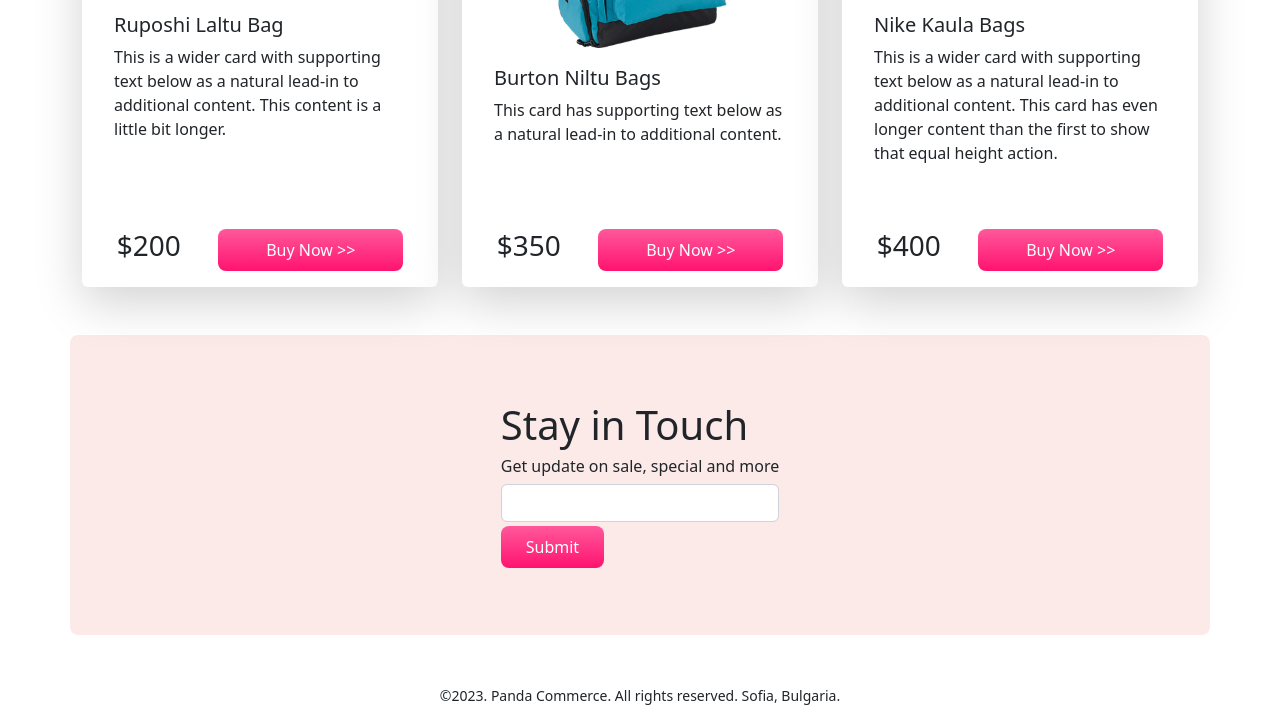
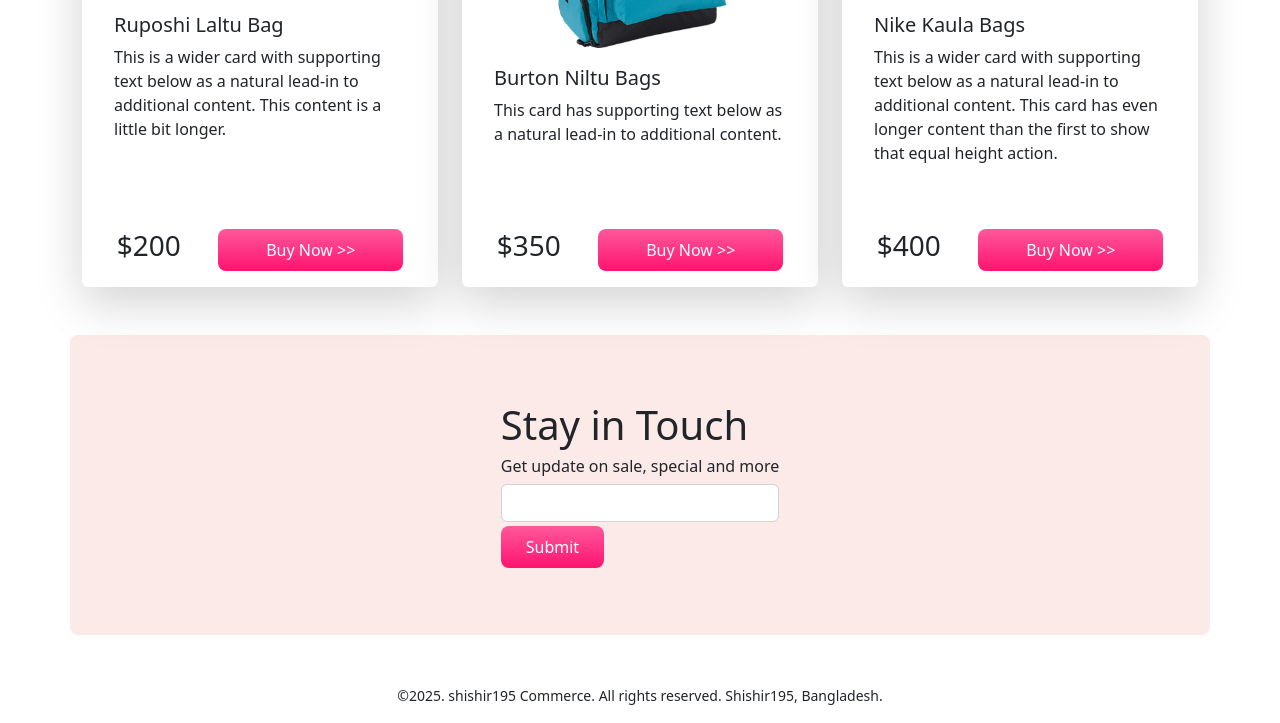
Before and after one commit to shishir195/panda-site, a plain HTML site: page index.html in a window 1280 px wide. Shown: the part 1734-2457 px from the top of the page. Drawn offline with nearby package versions, Linux system fonts and the light colour scheme.

Commit message:
footer changed

```diff
--- a/index.html
+++ b/index.html
@@ -267,7 +267,7 @@
         <!-- Subscribe End  -->
     </main>
     <footer class="mt-5 text-center">
-        <p><small>©2023. Panda Commerce. All rights reserved. Sofia, Bulgaria.</small></p>
+        <p><small>©2025. shishir195 Commerce. All rights reserved. Shishir195, Bangladesh.</small></p>
     </footer>
     <script src="https://cdn.jsdelivr.net/npm/bootstrap@5.2.0/dist/js/bootstrap.bundle.min.js"
         integrity="sha384-A3rJD856KowSb7dwlZdYEkO39Gagi7vIsF0jrRAoQmDKKtQBHUuLZ9AsSv4jD4Xa"
```
